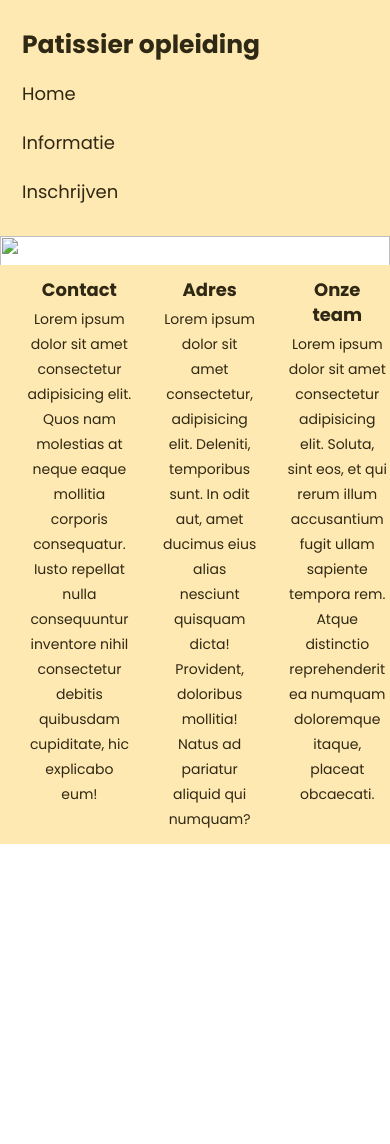
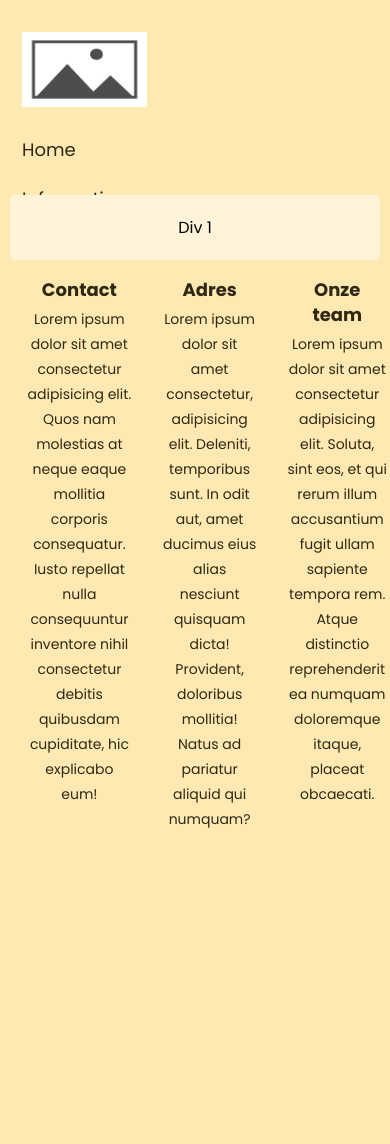
Before and after one commit to elisa1rietveld/patissier, a PHP site: page / in a window 390 px wide. After the commit the page ends 828 px from the top, so only its background shows below. Run offline with PHP 8.4, Linux system fonts and the light colour scheme.

Commit message:
header img

```diff
--- a/css/footer.css
+++ b/css/footer.css
@@ -1 +1 @@
-.footercontainer{position:absolute;bottom:0;width:100%;text-align:center;background-color:#ffe9b2;padding:12px;font-size:18px;color:#2f2814;line-height:25px;clear:both}.footer ul{list-style:none;padding:0;margin:0;display:flex;justify-content:center}.footer li{margin:0 15px;text-align:center}.footer h4{margin:0}.footer p{margin:5px 0 0 0;font-size:14px}footer{position:fixed;bottom:0;width:100%;background-color:#ffe9b2;font-size:18px;color:#2f2814;text-align:center}/*# sourceMappingURL=footer.css.map */
+.footercontainer{position:absolute;bottom:0;width:100%;text-align:center;background-color:#ffe9b2;padding:12px;font-size:18px;color:#2f2814;line-height:25px}.footer ul{list-style:none;padding:0;margin:0;display:flex;justify-content:center}.footer li{margin:0 15px;text-align:center}.footer h4{margin:0}.footer p{margin:5px 0 0 0;font-size:14px}footer{position:fixed;bottom:0;width:100%;background-color:#ffe9b2;font-size:18px;color:#2f2814;text-align:center}/*# sourceMappingURL=footer.css.map */
--- a/css/header.css
+++ b/css/header.css
@@ -1 +1 @@
-body{height:100%;margin:0;padding:0;font-family:Poppins,sans-serif}.header{overflow:hidden;background-color:#ffe9b2;padding:20px 10px}.header a{float:left;color:#2f2814;text-align:center;padding:12px;text-decoration:none;font-size:18px;line-height:25px}.header a.logo{font-size:25px;font-weight:bold}.header a:hover{background-color:rgba(198,172,139,.284);color:#463923;border-radius:5%}.header-right{float:right}@media screen and (max-width: 500px){.header a{float:none;display:block;text-align:left}.header-right{float:none}}/*# sourceMappingURL=header.css.map */
+body{height:100%;margin:0;padding:0;font-family:Poppins,sans-serif}.header{overflow:hidden;background-color:#ffe9b2;padding:20px 10px}.header a{float:left;color:#2f2814;text-align:center;padding:12px;text-decoration:none;font-size:18px;line-height:25px}.header a.logo img{width:125px;height:75px}.header a:hover{background-color:rgba(198,172,139,.284);color:#463923;border-radius:5%}.header-right{float:right}@media screen and (max-width: 500px){.header a{float:none;display:block;text-align:left}.header-right{float:none}}/*# sourceMappingURL=header.css.map */
--- a/css/style.css
+++ b/css/style.css
@@ -1 +1 @@
-body{margin:0;padding:0;font-family:Poppins,sans-serif}img{width:100%;height:600px;display:block}@media screen and (max-width: 768px){.image-container{flex-direction:column}}@media screen and (max-width: 500px){.image-container{flex-direction:column}}.pagecontent{top:0;left:0;right:0;bottom:0;display:flex;justify-content:center;align-items:center}.container{position:absolute;width:100%;display:flex;align-items:center;justify-content:center;gap:5px;max-width:1200px;margin:0 auto;flex-wrap:wrap;padding-bottom:350px}.box{margin:10px;padding:20px;text-align:center;box-sizing:border-box;background-color:#fff4da;border-radius:5px;flex:1 1 300px}@media screen and (max-width: 768px){.box{flex-basis:calc(50% - 20px)}}@media screen and (max-width: 500px){.box{flex-basis:100%}}/*# sourceMappingURL=style.css.map */
+body{margin:0;padding:0;font-family:Poppins,sans-serif}.pagecontent{top:0;left:0;right:0;bottom:0;display:flex;justify-content:center;align-items:center}.container{position:absolute;width:100%;display:flex;align-items:center;justify-content:center;gap:5px;max-width:1200px;margin:0 auto;flex-wrap:wrap}.box{margin:10px;padding:20px;text-align:center;box-sizing:border-box;background-color:#fff4da;border-radius:5px;flex:1 1 300px}@media screen and (max-width: 768px){.box{flex-basis:calc(50% - 20px)}}@media screen and (max-width: 500px){.box{flex-basis:100%}}/*# sourceMappingURL=style.css.map */
--- a/header.php
+++ b/header.php
@@ -12,7 +12,9 @@
 <body>
 
 <div class="header">
-  <a href="#" class="logo">Patissier opleiding</a>
+  <a href="#" class="logo">
+    <img src="img/placeholder.jpg" alt="">
+  </a>
   <div class="header-right">
     <a href="index.php">Home</a>
     <a href="info.php">Informatie</a>
--- a/scss/footer.scss
+++ b/scss/footer.scss
@@ -8,7 +8,6 @@
     font-size: 18px;
     color: rgb(47, 40, 20);
     line-height: 25px;
-    clear: both;
   }
 
   .footer ul {
--- a/scss/header.scss
+++ b/scss/header.scss
@@ -22,8 +22,10 @@ body {
 }
 
 .header a.logo {
-  font-size: 25px;
-  font-weight: bold;
+  img {
+    width: 125px;
+    height: 75px;
+  }
 }
 
 .header a:hover {
--- a/scss/style.scss
+++ b/scss/style.scss
@@ -4,24 +4,6 @@ body {
   font-family: Poppins, sans-serif;
 }
 
-
-img {
-  width: 100%;
-  height: 600px;
-  display: block;
-}
-
-@media screen and (max-width: 768px) {
-  .image-container {
-     flex-direction: column;
-   }
- }
-
- @media screen and (max-width: 500px) {
-  .image-container {
-     flex-direction: column;
-   }
- }
 
 .pagecontent {
   top: 0;
@@ -43,7 +25,6 @@ img {
   max-width: 1200px;
   margin: 0 auto;
   flex-wrap: wrap;
-  padding-bottom: 350px;
 }
 
 .box {
```
Also changed, not shown: 3 other files.
